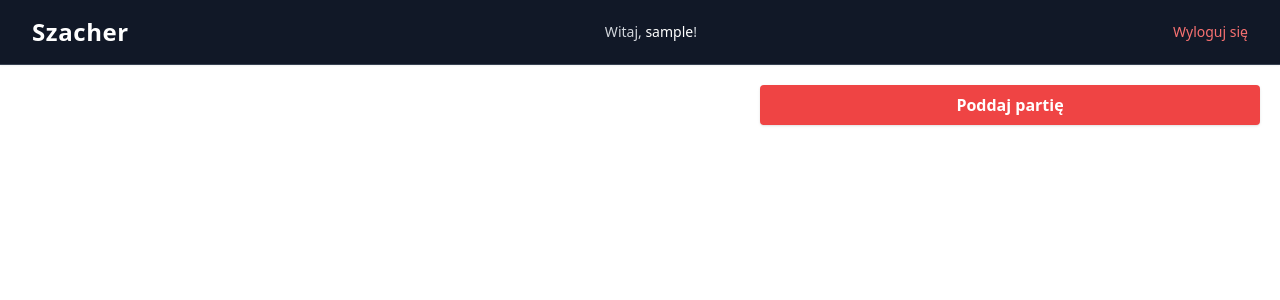
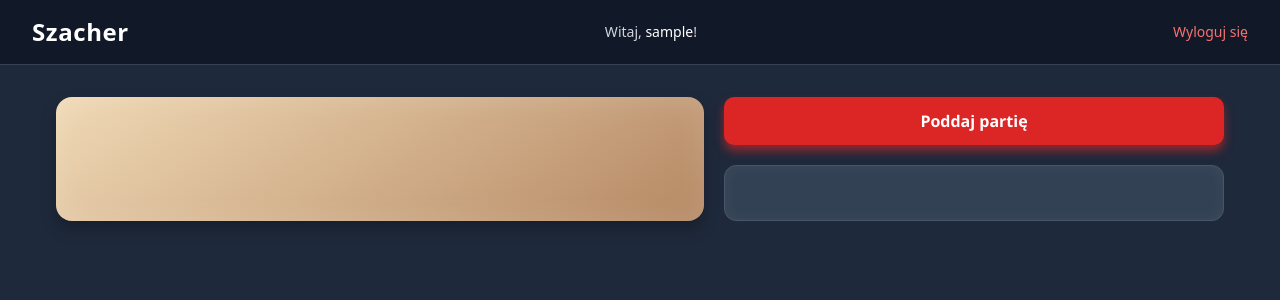
Before and after one commit to adero0/ChessApp, a Vue app in the folder frontend/: page /game in a window 1280 px wide. Shown: the top 300 px of the page. Built offline with nearby package versions, Linux system fonts and the light colour scheme; sample sign-in values are in the browser's storage; what vue-toast-notification would draw is missing.

Commit message:
Minor tweeks inside the frontend

```diff
--- a/frontend/src/components/ChessBoard.vue
+++ b/frontend/src/components/ChessBoard.vue
@@ -124,14 +124,14 @@ export default {
     },
     resignGame() {
       try {
+        this.checkmate = true;
+        this.gameOver = true;
+        this.resignation = true;
         axios.post(`http://localhost:8080/api/game/${this.gameId}/resign`, {}, {
           headers: {
             Authorization: `Bearer ${this.authStore.token}`
           }
         }).then(() => {
-          this.checkmate = true;
-          this.gameOver = true;
-          this.resignation = true;
         });
       } catch (error) {
         console.log("error in resign", error)
@@ -583,107 +583,40 @@ export default {
 <style scoped>
 .app-root {
   position: relative;
+  font-family: 'Segoe UI', Tahoma, Geneva, Verdana, sans-serif;
+  background: #1e293b; /* ciemne tło całej aplikacji */
+  color: #f8fafc;
+  min-height: 100vh;
+  padding: 1rem;
+  box-sizing: border-box;
 }
 
 .chess-container {
   display: flex;
   justify-content: space-between;
-  padding: 20px;
-  gap: 20px;
-}
-
-.last-move::after {
-  content: '';
-  position: absolute;
-  top: 0;
-  left: 0;
-  width: 100%;
-  height: 100%;
-  background-color: rgba(255, 255, 0, 0.3);
-  z-index: 0;
-}
-
-.check-square::after {
-  content: '';
-  position: absolute;
-  top: 0;
-  left: 0;
-  width: 100%;
-  height: 100%;
-  background-color: rgba(255, 0, 0, 0.5);
-  z-index: 0;
+  gap: 1.25rem;
+  max-width: 1200px;
+  margin: 0 auto;
+  padding: 1rem;
 }
 
 .chess-board {
   flex: 1;
   max-width: 800px;
+  background: linear-gradient(145deg, #f0d9b5, #b58863);
+  border-radius: 16px;
+  box-shadow:
+      0 8px 15px rgba(0, 0, 0, 0.25),
+      inset 0 0 30px rgba(255, 255, 255, 0.15);
+  padding: 12px;
+  user-select: none;
   position: relative;
-  margin-right: 20px;
-  background: transparent;
+  transition: transform 0.6s ease;
+
 }
 
-.right-panel {
-  width: 500px;
-  display: flex;
-  flex-direction: column;
-  gap: 20px;
-}
-
-/* UPDATED GAME OVER STYLES */
-.game-over-overlay {
-  position: fixed;
-  top: 0;
-  left: 0;
-  width: 100vw;
-  height: 100vh;
-  background: rgba(0, 0, 0, 0.7);
-  display: flex;
-  justify-content: center;
-  align-items: center;
-  z-index: 1000;
-}
-
-.game-over-modal {
-  background: white;
-  padding: 20px;
-  border-radius: 10px;
-  width: 300px;
-  box-shadow: 0 0 10px rgba(0, 0, 0, 0.5);
-  position: relative;
-}
-
-.game-over-header {
-  display: flex;
-  justify-content: space-between;
-  align-items: center;
-  margin-bottom: 10px;
-}
-
-.close-button {
-  font-size: 24px;
-  background: none;
-  border: none;
-  cursor: pointer;
-  color: #333;
-}
-
-.pgn-container {
-  flex-grow: 1;
-  overflow: hidden;
-}
-
-.pgn-button {
-  width: 100%;
-  padding: 10px;
-  word-wrap: break-word;
-  white-space: pre-wrap;
-  text-align: left;
-  max-height: 500px;
-  overflow-y: auto;
-}
-
-.scrollable-pgn {
-  overflow-y: auto;
+.chess-board.flipped {
+  transform: rotate(180deg);
 }
 
 .row {
@@ -693,10 +626,14 @@ export default {
 .square {
   width: 70px;
   height: 70px;
+  position: relative;
+  cursor: pointer;
   display: flex;
   justify-content: center;
   align-items: center;
-  position: relative;
+  transition: background-color 0.3s ease;
+  box-shadow: inset 0 0 6px rgba(0, 0, 0, 0.2);
+  /* Brak zaokrągleń - pola są kwadratowe */
 }
 
 .light {
@@ -707,14 +644,12 @@ export default {
   background-color: #b58863;
 }
 
-.piece {
-  position: relative;
-  z-index: 1;
-  width: 60px;
-  height: 60px;
-  user-select: none;
-  pointer-events: auto;
-  transition: transform 0.3s;
+.square:hover:not(.legal-move):not(.last-move):not(.check-square) {
+  filter: brightness(1.1);
+  box-shadow: 0 0 12px 3px rgba(255, 255, 255, 0.3);
+  transition: box-shadow 0.3s ease, filter 0.3s ease;
+  z-index: 10;
+  pointer-events: none;
 }
 
 .legal-move::after {
@@ -727,73 +662,287 @@ export default {
   top: 50%;
   left: 50%;
   transform: translate(-50%, -50%);
-  z-index: 1;
+  z-index: 2; /* wyżej niż last-move */
+  pointer-events: none;
+  box-shadow: none;
+  animation: none;
 }
 
-.chess-board.flipped {
-  transform: rotate(180deg);
+@keyframes pulse {
+  0%, 100% {
+    transform: translate(-50%, -50%) scale(1);
+    opacity: 1;
+  }
+  50% {
+    transform: translate(-50%, -50%) scale(1.3);
+    opacity: 0.6;
+  }
 }
 
-.chess-board.flipped .row {
-  //flex-direction: row-reverse;
+.check-square::after {
+  content: '';
+  position: absolute;
+  width: 100%;
+  height: 100%;
+  background-color: rgba(255, 0, 0, 0.5);
+  /* Brak zaokrągleń, overlay kwadratowy */
+  z-index: 0;
+  box-shadow: none;
+  animation: none;
+  pointer-events: none;
+  mix-blend-mode: multiply;
+}
+
+@keyframes glowRed {
+  from { box-shadow: 0 0 15px 4px rgba(220, 38, 38, 0.8); }
+  to { box-shadow: 0 0 25px 8px rgba(220, 38, 38, 1); }
+}
+
+.last-move {
+  position: relative;
+  box-shadow: inset 0 0 12px 4px rgba(255, 255, 0, 0.3);
+  /* Brak zaokrągleń */
+  transition: box-shadow 0.4s ease;
+}
+
+.last-move::before {
+  content: '';
+  position: absolute;
+  top: 0;
+  left: 0;
+  width: 100%;
+  height: 100%;
+  border: 2px solid rgba(255, 255, 0, 0.4);
+  z-index: 1; /* niżej niż legal-move */
+  pointer-events: none !important;
+  box-shadow: none;
+  animation: none;
 }
 
 .piece {
-  transition: transform 0.3s;
+  width: 60px;
+  height: 60px;
+  user-select: none;
+  pointer-events: auto;
+  transition: transform 0.35s ease, filter 0.3s ease;
+  filter: drop-shadow(0 2px 3px rgba(0, 0, 0, 0.45));
+  border-radius: 8px;
+  will-change: transform;
+  animation: fadeInScale 0.3s ease forwards;
+  cursor: grab;
+}
+
+.piece.opacity-70 {
+  filter: grayscale(80%) brightness(0.7) drop-shadow(0 0 2px rgba(0,0,0,0.3));
+  cursor: default;
 }
 
 .chess-board.flipped .piece {
-  transform: rotate(180deg);
-  flex-direction: row;
+  transform: rotate(180deg) !important;
+  cursor: grab;
 }
 
-.rotatore {
-  transform: rotate(180deg);
-}
 
-@media (max-width: 1200px) {
-  .chess-container {
-    flex-direction: column;
+@keyframes fadeInScale {
+  0% {
+    opacity: 0;
+    transform: scale(0.6);
   }
-
-  .right-panel {
-    width: 100%;
-    order: -1;
-  }
-
-  .chess-board {
-    margin-right: 0;
-    max-width: 100%;
+  100% {
+    opacity: 1;
+    transform: scale(1);
   }
 }
 
 .turn-message-container {
-  min-height: 70px; /* Ta sama wysokość co kwadraty szachownicy */
+  min-height: 70px;
   display: flex;
   justify-content: center;
   align-items: center;
   margin-bottom: 10px;
   position: relative;
+  z-index: 5;
+}
+
+.turn-message-container.rotatore {
+  transform: rotate(180deg);
 }
 
 .turn-message-container > div {
+  background-color: rgba(22, 163, 74, 0.8);
+  padding: 1rem 2rem;
+  border-radius: 12px;
+  color: white;
+  font-weight: 600;
+  font-size: 1.1rem;
+  box-shadow: 0 8px 15px rgba(22, 163, 74, 0.5);
   transition: all 0.3s ease;
-  opacity: 1;
 }
 
-.turn-message-container > div:not([style*="display: none"]) {
-  visibility: visible;
-  opacity: 1;
+.right-panel {
+  width: 500px;
+  display: flex;
+  flex-direction: column;
+  gap: 1.25rem;
+  color: #e2e8f0;
+  user-select: text;
+}
+
+.resign-button {
+  background-color: #dc2626;
+  color: white;
+  font-weight: 700;
+  border-radius: 10px;
+  padding: 0.75rem 1.5rem;
+  box-shadow: 0 6px 10px rgba(220, 38, 38, 0.6);
+  transition: background-color 0.25s ease, box-shadow 0.25s ease;
+  cursor: pointer;
+  border: none;
+  outline-offset: 3px;
+}
+
+.resign-button:hover {
+  background-color: #b91c1c;
+  box-shadow: 0 8px 15px rgba(185, 28, 28, 0.7);
+}
+
+.resign-button:active {
+  background-color: #7f1d1d;
+  box-shadow: 0 4px 6px rgba(127, 29, 29, 0.7);
+  transform: scale(0.97);
+}
+
+.pgn-container {
+  max-height: 500px;
+  overflow-y: auto;
+  border: 1px solid #475569;
+  border-radius: 12px;
+  background: #334155;
+  padding: 1rem;
+  font-family: 'Courier New', Courier, monospace;
+  font-size: 0.9rem;
+  color: #f1f5f9;
+  box-shadow: inset 0 0 15px rgba(255,255,255,0.05);
+}
+
+.pgn-button {
+  width: 100%;
+  white-space: pre-wrap;
+  text-align: left;
+  cursor: pointer;
+  background: none;
+  border: none;
+  color: inherit;
+  outline: none;
+  user-select: text;
+  transition: color 0.3s ease;
+}
+
+.pgn-button:hover {
+  color: #a3bffa;
+}
+
+.scrollable-pgn {
+  overflow-y: auto;
+}
+
+/* Game Over Modal */
+.game-over-overlay {
+  position: fixed;
+  inset: 0;
+  background: rgba(0, 0, 0, 0.85);
+  display: flex;
+  justify-content: center;
+  align-items: center;
+  z-index: 9999;
+  animation: fadeIn 0.35s ease forwards;
+}
+
+.game-over-modal {
+  background: #f9fafb;
+  padding: 2rem 2.5rem;
+  border-radius: 16px;
+  max-width: 360px;
+  width: 90%;
+  box-shadow:
+      0 10px 30px rgba(0, 0, 0, 0.25),
+      inset 0 0 30px rgba(255, 255, 255, 0.6);
+  position: relative;
+  text-align: center;
+  font-weight: 600;
+  color: #111827;
+  user-select: none;
+  transform: scale(0.95);
+  animation: scaleUp 0.3s ease forwards;
+}
+
+@keyframes fadeIn {
+  from { opacity: 0; }
+  to { opacity: 1; }
+}
+
+@keyframes scaleUp {
+  from { transform: scale(0.95); opacity: 0.7; }
+  to { transform: scale(1); opacity: 1; }
+}
+
+.game-over-header {
+  display: flex;
+  justify-content: space-between;
+  align-items: center;
+  margin-bottom: 1rem;
+  font-size: 1.25rem;
+}
+
+.game-over-title {
+  color: #ef4444;
+  font-weight: 700;
+  letter-spacing: 1.3px;
+  user-select: none;
+}
+
+.close-button {
+  font-size: 28px;
+  background: none;
+  border: none;
+  cursor: pointer;
+  color: #ef4444;
+  font-weight: 700;
+  line-height: 1;
+  padding: 0 0.3rem;
+  transition: color 0.3s ease;
+}
+
+.close-button:hover {
+  color: #b91c1c;
 }
 
 .resignation-message {
-  padding: 10px;
-  text-align: center;
-  font-weight: bold;
-  color: #d32f2f;
+  color: #b91c1c;
+  font-weight: 700;
+  font-size: 1rem;
 }
 
-.opacity-70 {
-  opacity: 0.7;
+/* Responsive */
+@media (max-width: 1200px) {
+  .chess-container {
+    flex-direction: column;
+    max-width: 100%;
+  }
+  .right-panel {
+    width: 100%;
+    order: -1;
+  }
+  .chess-board {
+    max-width: 100%;
+    margin-right: 0;
+  }
 }
 </style>
+
+.square.last-move.legal-move::after {
+width: 8px;
+height: 8px;
+z-index: 2;
+pointer-events: none;
+}
--- a/frontend/src/components/Guest.vue
+++ b/frontend/src/components/Guest.vue
@@ -8,21 +8,43 @@
     </p>
     <div class="flex gap-6 animate-fade-in delay-300">
       <router-link
+          v-if="!authStore.isLoggedIn"
           to="/login"
           class="bg-emerald-500 hover:bg-emerald-600 text-white font-semibold px-6 py-3 rounded-xl shadow-md transition-transform transform hover:scale-105"
       >
         Zaloguj się
       </router-link>
       <router-link
+          v-if="!authStore.isLoggedIn"
           to="/register"
           class="bg-purple-500 hover:bg-purple-600 text-white font-semibold px-6 py-3 rounded-xl shadow-md transition-transform transform hover:scale-105"
       >
         Rejestracja
       </router-link>
+      <router-link
+          v-if="authStore.isLoggedIn"
+          to="/main"
+          class="bg-amber-500 hover:bg-amber-600 text-white font-semibold px-6 py-3 rounded-xl shadow-md transition-transform transform hover:scale-105"
+      >
+        Graj!
+      </router-link>
     </div>
   </div>
 </template>
+<script>
+import { useAuthStore } from '../stores/auth';
+import { useRouter } from 'vue-router';
 
+export default {
+  setup(){
+    const authStore = useAuthStore();
+
+    return{
+      authStore
+    }
+  }
+}
+</script>
 <style scoped>
 @keyframes fadeIn {
   from { opacity: 0; transform: translateY(10px); }
```
